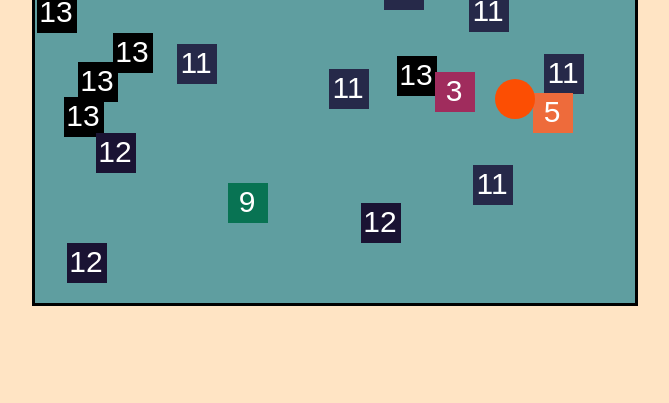
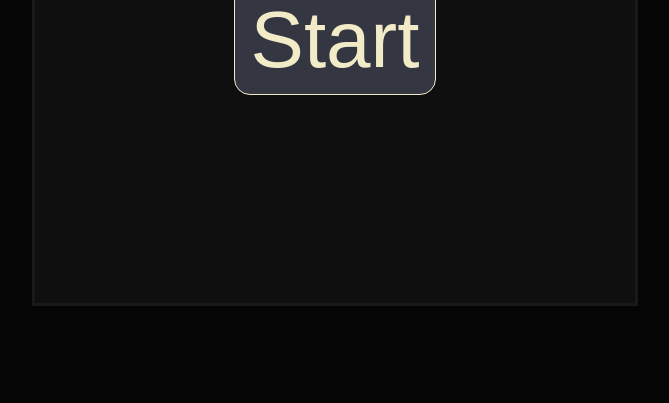
Before and after one commit to Maxtasy/blocky, a plain HTML site: page index.html in a window 1280 px wide. Shown: the part 397-800 px from the top of the page, without its empty margins (305-974 px from the left). Drawn offline with Linux system fonts and the light colour scheme.

Commit message:
Changes color scheme

```diff
--- a/index.html
+++ b/index.html
@@ -9,9 +9,9 @@
 </head>
 <body>
     <canvas id="blocky" width="600" height="600"></canvas>
-    <div class="game-over-dialogue" id="gameOverDialogue">
-        <div class="game-over-message" id="gameOverMessage">Game Over!</div>
-        <button id="restartButton">Restart</button>
+    <div class="overlay-text show">
+        <div class="overlay-text-message">Welcome!</div>
+        <button id="start-button">Start</button>
     </div>
     <audio src="blip.wav" id="blipSound"></audio>
     <audio src="destroy.wav" id="destroySound"></audio>
--- a/script.js
+++ b/script.js
@@ -1,21 +1,28 @@
 const cvs = document.querySelector("#blocky");
 const ctx = cvs.getContext("2d");
-const gameOverMessage = document.querySelector("#gameOverMessage");
-const gameOverDialogue = document.querySelector("#gameOverDialogue");
-const restartButton = document.querySelector("#restartButton");
+const overlayText = document.querySelector(".overlay-text");
+const overlayTextMessage = document.querySelector(".overlay-text-message");
+const startButton = document.querySelector("#start-button");
+
+const blipSound = document.querySelector("#blipSound");
+blipSound.volume = 0.2;
+
+const destroySound = document.querySelector("#destroySound");
+destroySound.volume = 0.2;
+
 // Game update rate
 const framesPerSecond = 60;
+
 // Array for all squares
 let squares = [];
+
 // Numbers of Squares to spawn
-const NUM_SQUARES = 30;
+const NUM_SQUARES = 10;
+
+// Color spectrum of Squares
 const SQ_COLORS = ["#022c7a", "#700460", "#a02c5d", "#ec0f47",
                     "#ee6b3b", "#fbbf54", "#abd96d", "#15c286",
                     "#087353", "#045459", "#262949", "#1a1333", "#000000"];
-const blipSound = document.querySelector("#blipSound");
-blipSound.volume = 0.2;
-const destroySound = document.querySelector("#destroySound");
-destroySound.volume = 0.2;
 
 class Square {
     constructor() {
@@ -46,7 +53,7 @@ class Ball {
         this.posX = 300;
         this.posY = 300;
         this.radius = 20;
-        this.color = "#fc4e03";
+        this.color = "#962D3E";
         this.dX = 5;
         this.dY = 4;
     }
@@ -57,11 +64,11 @@ class Ball {
     }
 
     collisionWalls() {
-        if (this.posX > 600 - this.radius || this.posX < this.radius) {
+        if (this.posX >= 600 - this.radius || this.posX < this.radius) {
             this.dX *= -1;
         }
 
-        if (this.posY > 600 - this.radius || this.posY < this.radius) {
+        if (this.posY >= 600 - this.radius || this.posY < this.radius) {
             this.dY *= -1;
         }
     }
@@ -110,7 +117,9 @@ function runGame() {
     b.collisionWalls();
     b.collisionSquares();
     if (squares.length < 1) {
-        gameOverDialogue.classList.add("show");
+        overlayTextMessage.textContent = "Game Over!";
+        startButton.textContent = "New Game";
+        overlayText.classList.add("show");
         clearInterval(gameLoop);
     }
     for (let i = 0; i < squares.length; i++) {
@@ -120,7 +129,7 @@ function runGame() {
 }
 
 function newGame() {
-    gameOverDialogue.classList.remove("show");
+    overlayText.classList.remove("show");
     squares = [];
 
     for (let i = 0; i < NUM_SQUARES; i++) {
@@ -128,13 +137,12 @@ function newGame() {
     }
 
     gameLoop = setInterval(runGame, 1000 / framesPerSecond);
+
+    // Run Game
+    runGame();
 }
-
-restartButton.addEventListener("click", newGame);
 
 // Create Ball
 const b = new Ball();
 
-// Run Game
-newGame();
-runGame();
+startButton.addEventListener("click", newGame);
--- a/style.css
+++ b/style.css
@@ -1,5 +1,17 @@
+:root {
+    --dark-grey: #343642;
+    --grey: #979C9C;
+    --red: #962D3E;
+    --off-white: #F2EBC7;
+    --blue: #348899;
+}
+
 *, *::before, *::after {
     box-sizing: border-box;
+}
+
+html {
+    font-family: Arial, Helvetica, sans-serif;
 }
 
 body {
@@ -7,49 +19,49 @@ body {
     height: 100vh;
     width: 100vw;
     display: flex;
+    flex-direction: column;
     justify-content: center;
     align-items: center;
-    background-color: bisque;
+    background-color: var(--dark-grey);
 }
 
 #blocky {
-    background-color: cadetblue;
-    border: 3px solid black;
+    background-color: var(--grey);
+    border: 3px solid white;
 }
 
-.game-over-dialogue {
-    position: fixed;
-    top: 0;
-    left: 0;
-    right: 0;
-    bottom: 0;
-    background-color: rgba(0, 0, 0, .9);
+.overlay-text {
+    width: 100vw;
+    height: 100vh;
+    position: absolute;
     display: none;
     flex-direction: column;
     justify-content: center;
     align-items: center;
+    background-color: rgba(0, 0, 0, .9);
 }
 
-.game-over-dialogue.show {
+.overlay-text.show {
     display: flex;
 }
 
-.game-over-message {
-    color: white;
+.overlay-text-message {
+    color: var(--red);
     font-size: 4rem;
 }
 
-.game-over-dialogue button {
+#start-button {
     font-size: 5rem;
-    padding: .25em .5em;
-    color: black;
-    background-color: white;
-    border: 1px solid black;
+    padding: .5rem 1rem;
+    color: var(--off-white);
+    background-color: var(--dark-grey);
+    border: 1px solid var(--off-white);
     cursor: pointer;
+    border-radius: 1rem;
 }
 
-.game-over-dialogue button:hover {
-    color: white;
-    background-color: black;
-    border: 1px solid white;
+#start-button:hover {
+    color: var(--dark-grey);
+    background-color: var(--off-white);
+    border: 1px solid var(--dark-grey);
 }
```
